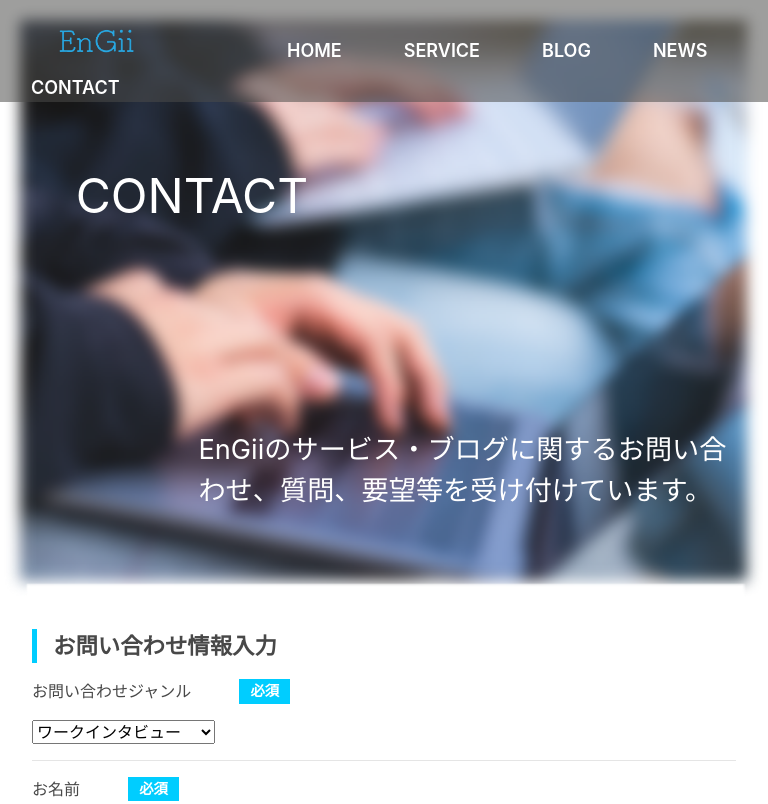
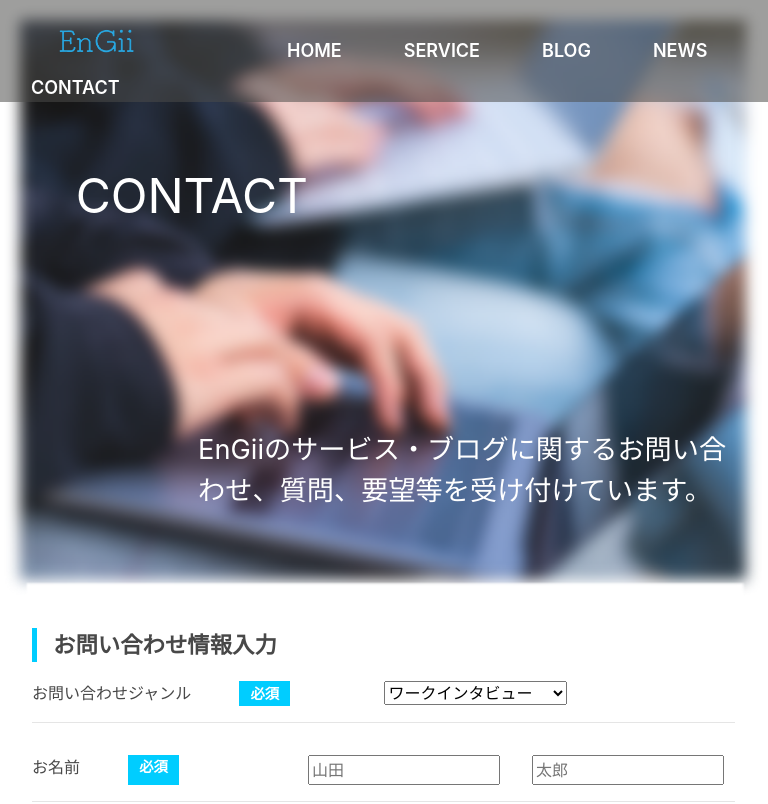
Before and after one commit to vivaruckk17/officialengii, a Nuxt app: page /contact in a window 768 px wide. Shown: the top 804 px of the page. Built offline with nearby package versions, Linux system fonts and the light colour scheme.

Commit message:
Update contact.vue

```diff
--- a/pages/contact.vue
+++ b/pages/contact.vue
@@ -270,8 +270,10 @@ export default {
     margin:0 auto;
   }
 }
-@media screen and (min-width:767px){
-
+@media screen and (min-width:767px) and (max-width:1024px){
+  .main-contact{
+    max-width:767px;
+  }
   .contact-box{
     top:10rem;
 
@@ -288,6 +290,16 @@ export default {
   .text2 .text2-box{
     width:70%;
   }
+  .form-box{
+    display:flex;
+  }
+  .title-box{
+    width:50%;
+  }
+  .genre-select{
+    width:50%;
+  }
+
 }
 
 </style>
```
